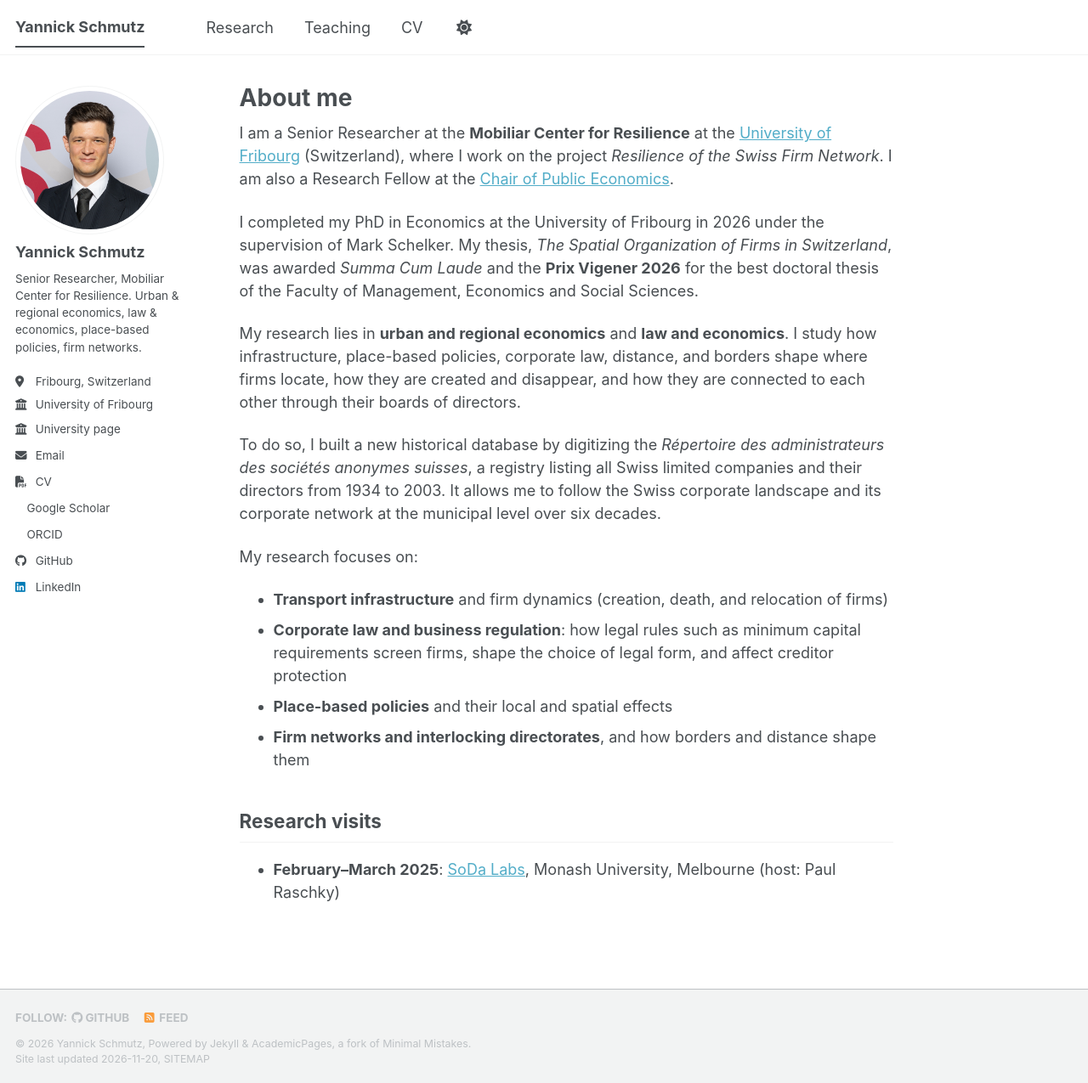
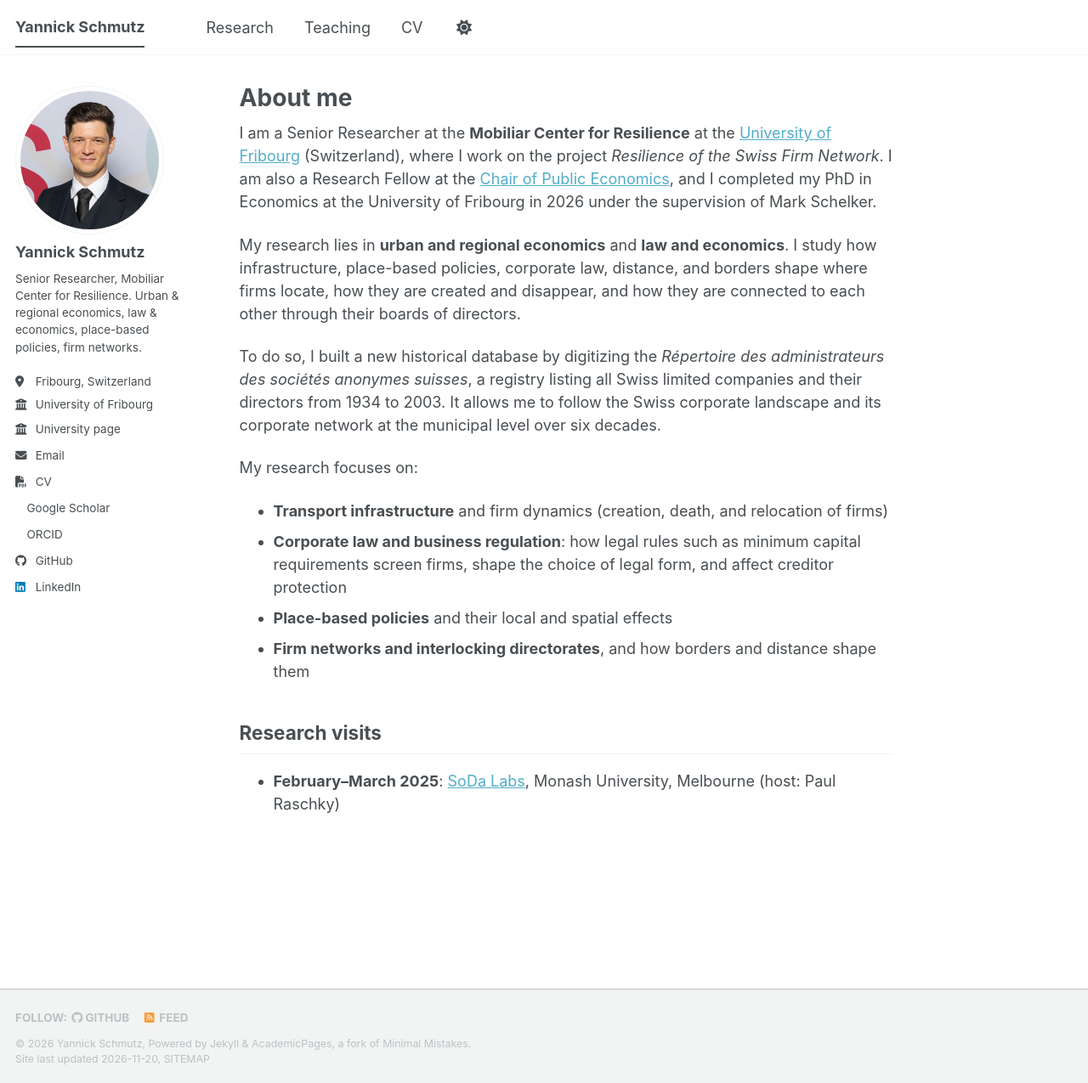
Before and after one commit to yannickschmutz/yannickschmutz.github.io, a Jekyll site: the page built from _pages/about.md, in a window 1280 px wide and 1275 px high. Shown: the whole window at 85% size. Built offline with Jekyll 4.4.1, drawn with Linux system fonts in a browser that asks for light colours; a script bundle is joined from its source files by our own code; a style sheet for code colours, icons or effects is not loaded.

Commit message:
Shorten About intro: drop thesis award sentence, merge paragraphs
Co-Authored-By: Claude Opus 5.5 <noreply@anthropic.com>

```diff
--- a/_pages/about.md
+++ b/_pages/about.md
@@ -7,9 +7,7 @@ redirect_from:
   - /about.html
 ---
 
-I am a Senior Researcher at the **Mobiliar Center for Resilience** at the [University of Fribourg](https://www.unifr.ch/econ/en/) (Switzerland), where I work on the project *Resilience of the Swiss Firm Network*. I am also a Research Fellow at the [Chair of Public Economics](https://www.unifr.ch/ecopub/fr/).
-
-I completed my PhD in Economics at the University of Fribourg in 2026 under the supervision of Mark Schelker. My thesis, *The Spatial Organization of Firms in Switzerland*, was awarded *Summa Cum Laude* and the **Prix Vigener 2026** for the best doctoral thesis of the Faculty of Management, Economics and Social Sciences.
+I am a Senior Researcher at the **Mobiliar Center for Resilience** at the [University of Fribourg](https://www.unifr.ch/econ/en/) (Switzerland), where I work on the project *Resilience of the Swiss Firm Network*. I am also a Research Fellow at the [Chair of Public Economics](https://www.unifr.ch/ecopub/fr/), and I completed my PhD in Economics at the University of Fribourg in 2026 under the supervision of Mark Schelker.
 
 My research lies in **urban and regional economics** and **law and economics**. I study how infrastructure, place-based policies, corporate law, distance, and borders shape where firms locate, how they are created and disappear, and how they are connected to each other through their boards of directors.
 
```
